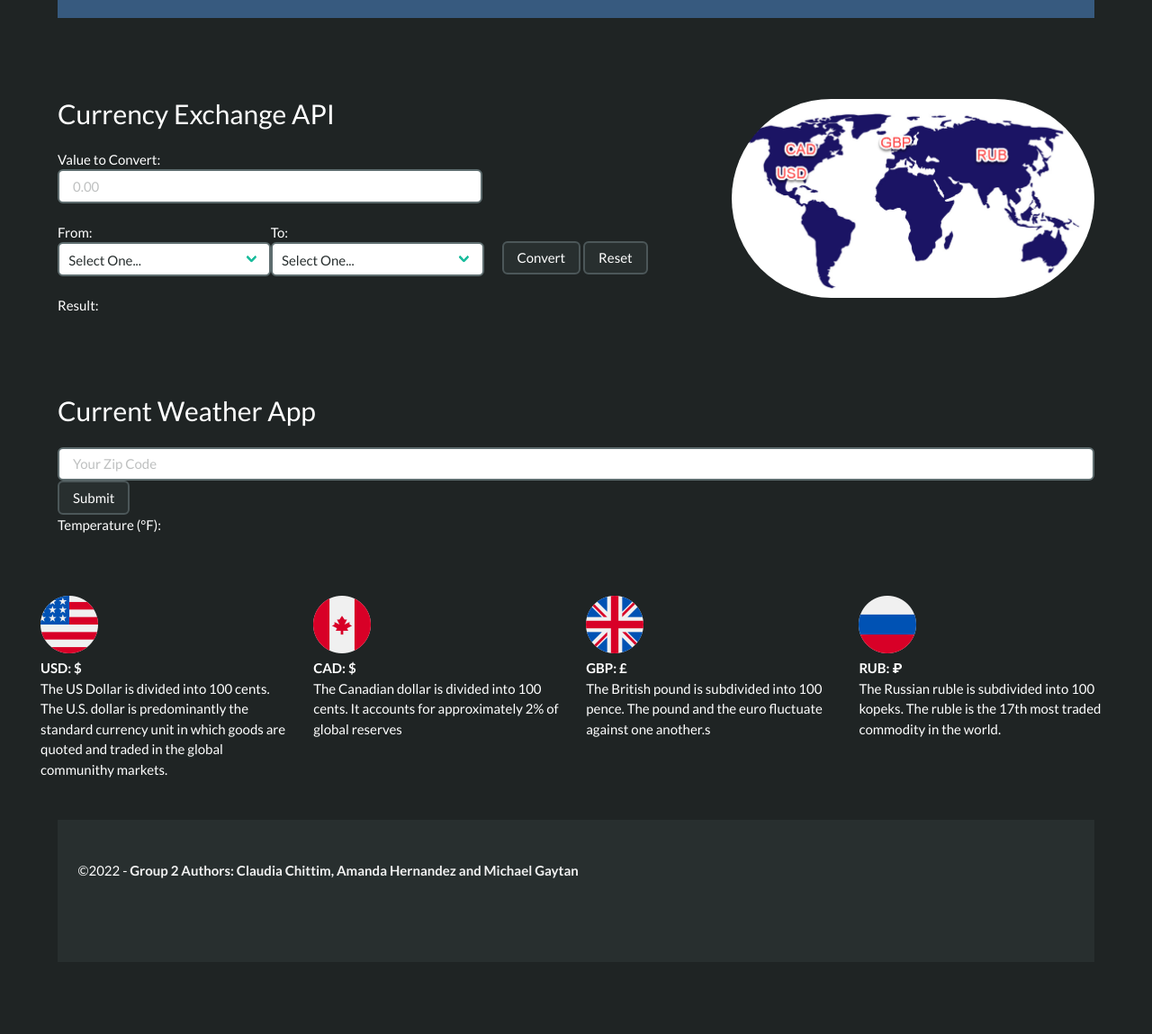
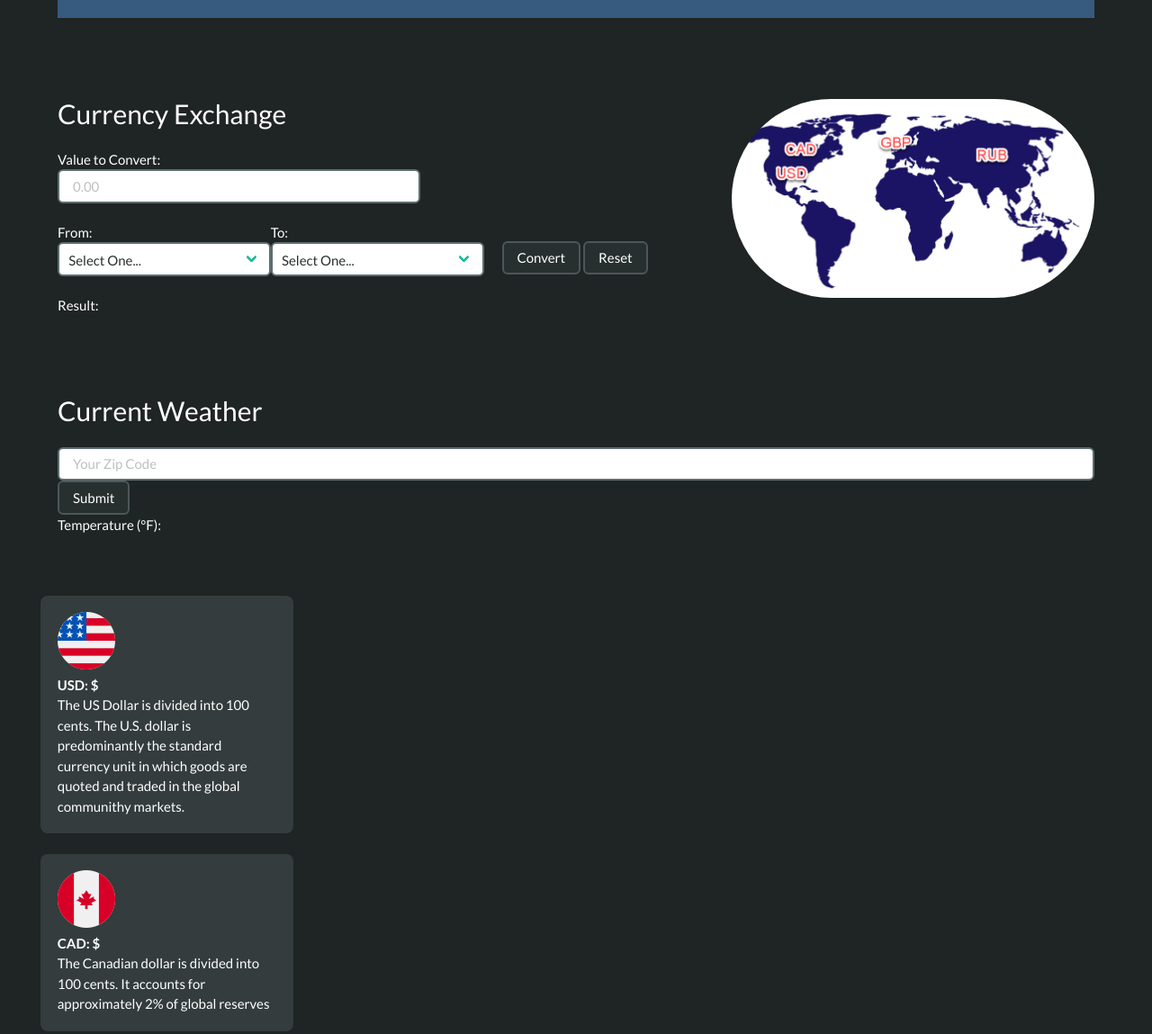
Before and after one commit to c0y01202/currency_exchange_site, a plain HTML site: page index.html in a window 1280 px wide. Shown: the part 121-1270 px from the top of the page at 90% size. Drawn offline with nearby package versions, Linux system fonts and the light colour scheme.

Commit message:
839 explination put in tiles to make room for current weather

```diff
--- a/index.html
+++ b/index.html
@@ -25,13 +25,13 @@
     <div class="container block">
             <!--Add content to the lines of text below-->
             <article class="left_article">
-                <h1 class="title is-3">Currency Exchange API</h1>
+                <h1 class="title is-3">Currency Exchange</h1>
                  <!--Place the interactive layout for the API here-->
                     <div class="container control">
                         <!-- what value is to be converted -->
                         Value to Convert:
                         <br>
-                        <input class="input is-normal" style="width:41%" type="text" placeholder="0.00" id="inputVal">
+                        <input class="input is-normal" style="width:35%" type="text" placeholder="0.00" id="inputVal">
                         </input>
                     </div>
             <figure class="image" id="globe">
@@ -94,7 +94,7 @@
 <section class="section">
         <!-- weather api ------------------------------------------------------------------------- --><section class="container block">
     <div class="block">
-            <h1 class="title is-3">Current Weather App</h1>
+            <h1 class="title is-3">Current Weather</h1>
             <!--Place the interactive layout for the API here-->
             <div class="block">
 
@@ -117,35 +117,33 @@
 </section>
 
 <section class="section">
-        <div class="columns">
-
-            <div class="column">
+    <div class="tile is-ancestor">
+        <div class="tile is-3 is-vertical is-parent">
+            <div class="tile is-child box">
                 <p class="thumbnail_align"> <img src="assets/images/united-states.png" alt="" class="thumbnail" /> </p>
                 <h4>USD: &#36;</h4>
                 <p>The US Dollar is divided into 100 cents. The U.S. dollar is predominantly the standard currency unit in which goods are quoted and traded in the global communithy markets.</p>
             </div>
-
-            <div class="column">
+            <div class="tile is-child box">
                 <p class="thumbnail_align"> <img src="assets/images/canada.png" alt="" class="thumbnail" /> </p>
                 <h4>CAD: &#36;</h4>
                 <p>The Canadian dollar is divided into 100 cents. It accounts for approximately 2% of global reserves</p>
             </div>
 
-            <div class="column">
+            <div class="tile is-child box">
                 <p class="thumbnail_align"> <img src="assets/images/united-kingdom.png" alt="" class="thumbnail" /> </p>
                 <h4>GBP: &#163;</h4>
                 <p>The British pound is subdivided into 100 pence. The pound and the euro fluctuate against one another.s </p>
             </div>
-
-            <div class="column">
+             <div class="tile is-child box">
                 <p class="thumbnail_align"> <img src="assets/images/russia.png" alt="" class="thumbnail" /> </p>
                 <h4>RUB: &#8381;</h4>
-                <p>The Russian ruble is subdivided into 100 kopeks. The ruble is the 17th most traded commodity in the world.
-                </p>
+                <p>The Russian ruble is subdivided into 100 kopeks. The ruble is the 17th most traded commodity in the world.</p>
             </div>
+        </div>
+    </div>
+</section>
 
-        </div>
-</section>
 
         <footer class="secondary_header footer container block">
             <div class="copyright">&copy;2022 - <strong>Group 2 Authors: Claudia Chittim, Amanda Hernandez and Michael
```
